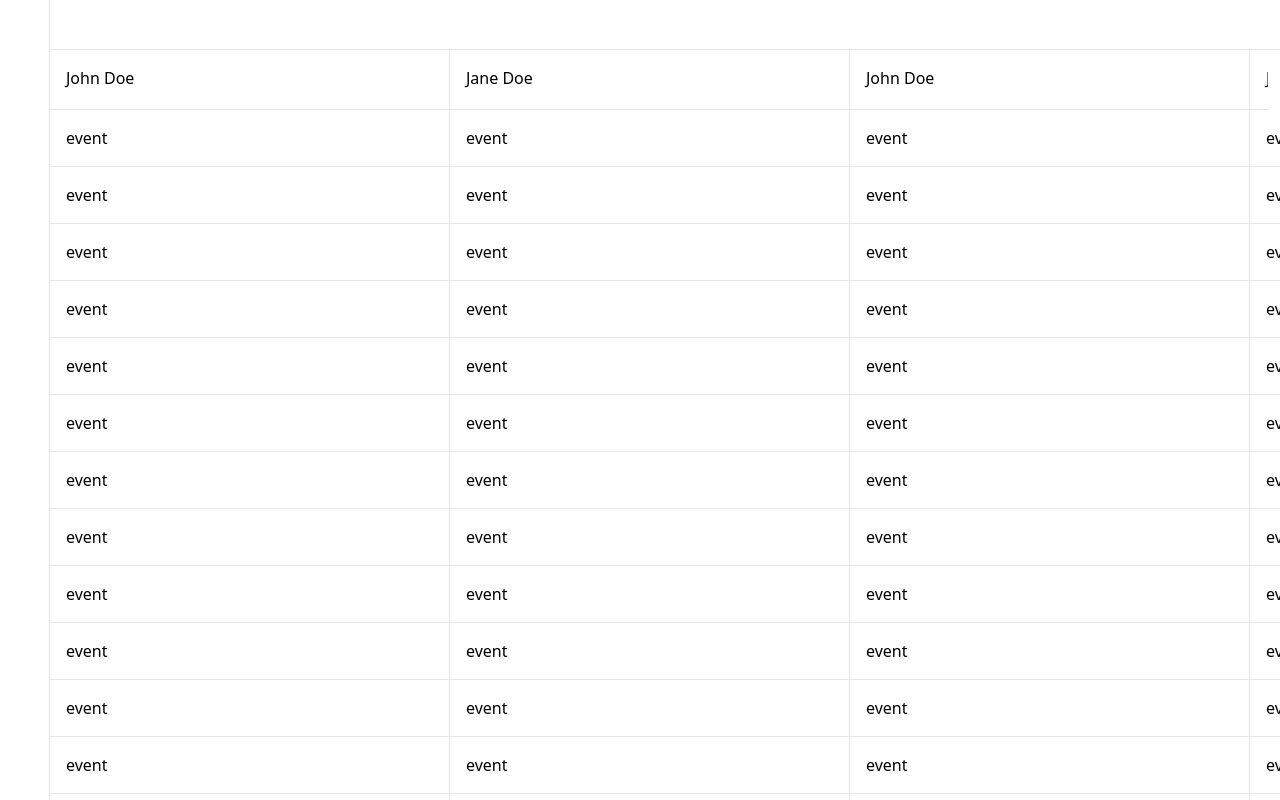
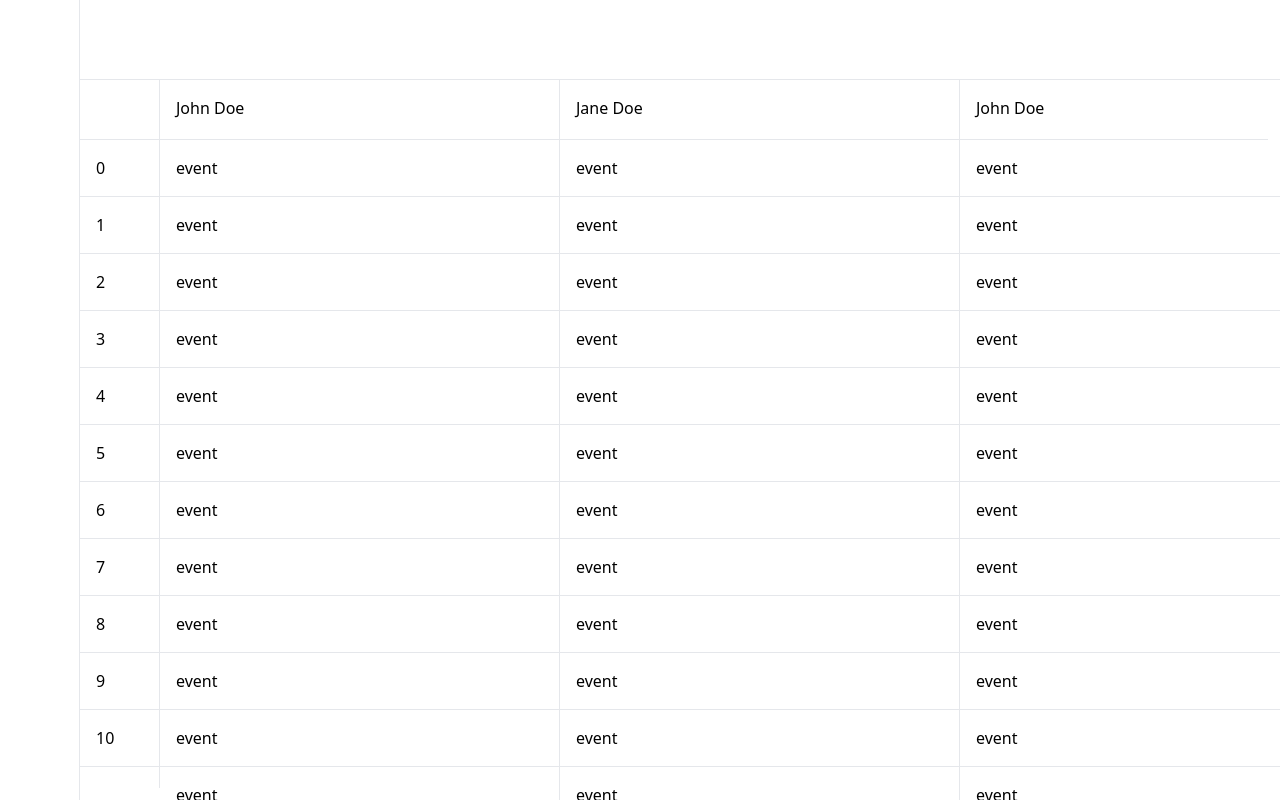
Before and after one commit to glocore/vet-planner, a Next.js app: page / in a window 1280 px wide. Built offline with nearby package versions, Linux system fonts and the light colour scheme.

Commit message:
add fixed time column

```diff
--- a/src/components/Calendar.jsx
+++ b/src/components/Calendar.jsx
@@ -16,19 +16,27 @@ const events = new Array(20).fill("event");
 // Reference: https://stackoverflow.com/a/35947146
 const Calendar = () => {
   const headerRef = React.useRef(null);
+  const timeColumnRef = React.useRef(null);
 
   const handleScroll = (e) => {
     headerRef.current.scrollLeft = e.target.scrollLeft;
+    timeColumnRef.current.scrollTop = e.target.scrollTop;
   };
 
   return (
     <>
       <div className={clsx([styles["calendar-root"]])}>
+        <div style={{ display: "flex" }}>
           <div
-          id="headerdiv"
+            className={clsx([
+              "border-b border-r border-gray-200",
+              styles["header-spacer"],
+            ])}
+          />
+          <div
             ref={headerRef}
             className={clsx([
-            "overflow-hidden flex",
+              "overflow-hidden inline-flex",
               styles["column-headers-container"],
             ])}
           >
@@ -44,9 +52,30 @@ const Calendar = () => {
               </div>
             ))}
           </div>
+        </div>
+        <div className="flex">
           <div
             className={clsx([
-            "flex overflow-x-auto overflow-y-auto",
+              "flex flex-col border-r border-gray-200 overflow-hidden",
+              styles["time-column"],
+            ])}
+            ref={timeColumnRef}
+          >
+            {events.map((_, index) => (
+              <div
+                className={clsx([
+                  "p-4 border-b border-gray-200",
+                  styles["time-cell"],
+                ])}
+                key={index}
+              >
+                {index}
+              </div>
+            ))}
+          </div>
+          <div
+            className={clsx([
+              "inline-flex overflow-x-auto overflow-y-auto",
               styles["columns-container"],
             ])}
             onScroll={handleScroll}
@@ -70,6 +99,7 @@ const Calendar = () => {
             ))}
           </div>
         </div>
+      </div>
     </>
   );
 };
--- a/src/components/calendar/calendar.module.css
+++ b/src/components/calendar/calendar.module.css
@@ -6,6 +6,11 @@
 .column-root {
   min-width: 400px;
   height: min-content;
+}
+
+.header-spacer {
+  min-width: var(--time-column-width);
+  height: 60px;
 }
 
 .column-headers-container {
@@ -21,3 +26,14 @@
   width: calc(100vw - var(--nav-rail-width));
   height: calc(100vh - var(--app-bar-height) - 60px);
 }
+
+.time-column {
+  height: calc(
+    100vh - var(--app-bar-height) - 60px - var(--scrollbar-thickness)
+  );
+  min-width: var(--time-column-width);
+}
+
+.time-cell {
+  min-width: var(--time-column-width);
+}
--- a/src/styles/globals.css
+++ b/src/styles/globals.css
@@ -3,9 +3,9 @@
 @tailwind utilities;
 
 :root {
-  --app-bar-height: 50px;
-  --nav-rail-width: 50px;
+  --app-bar-height: 80px;
+  --nav-rail-width: 80px;
   --column-min-width: 400px;
   --scrollbar-thickness: 12px;
-  --time-column-width: 50px;
+  --time-column-width: 80px;
 }
```
Lines whose indentation alone changed are shown as unchanged.
